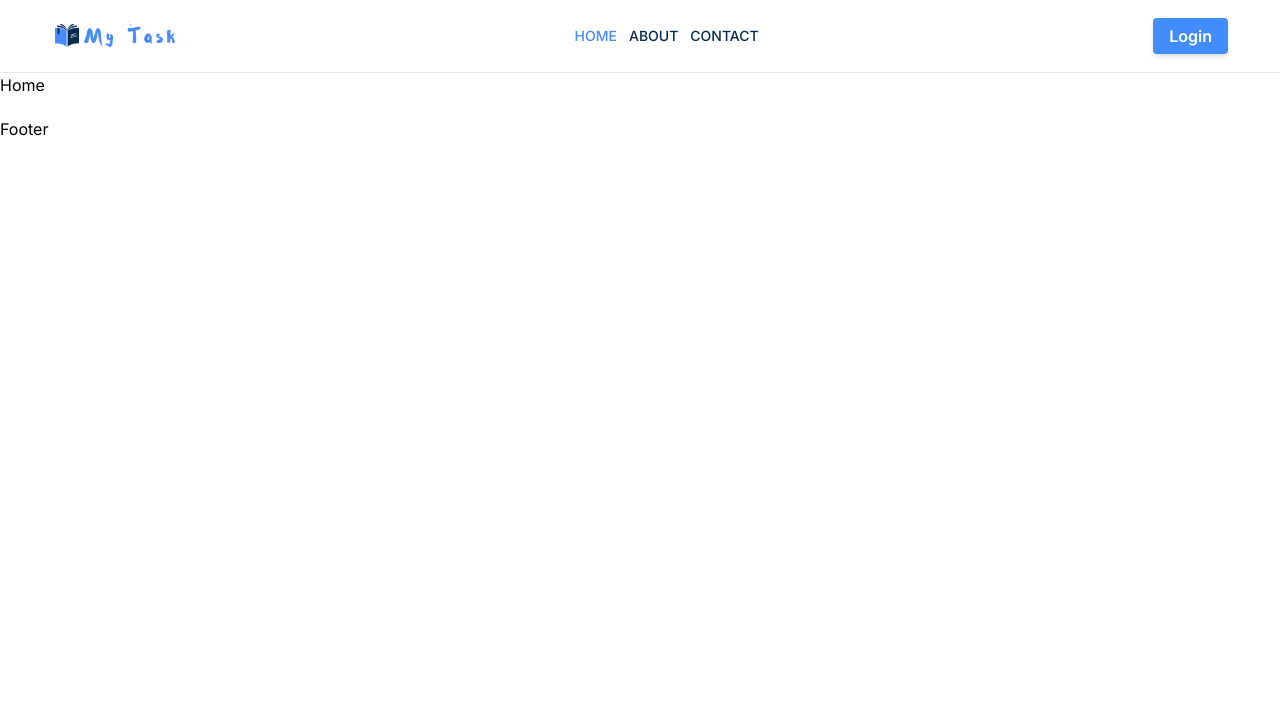
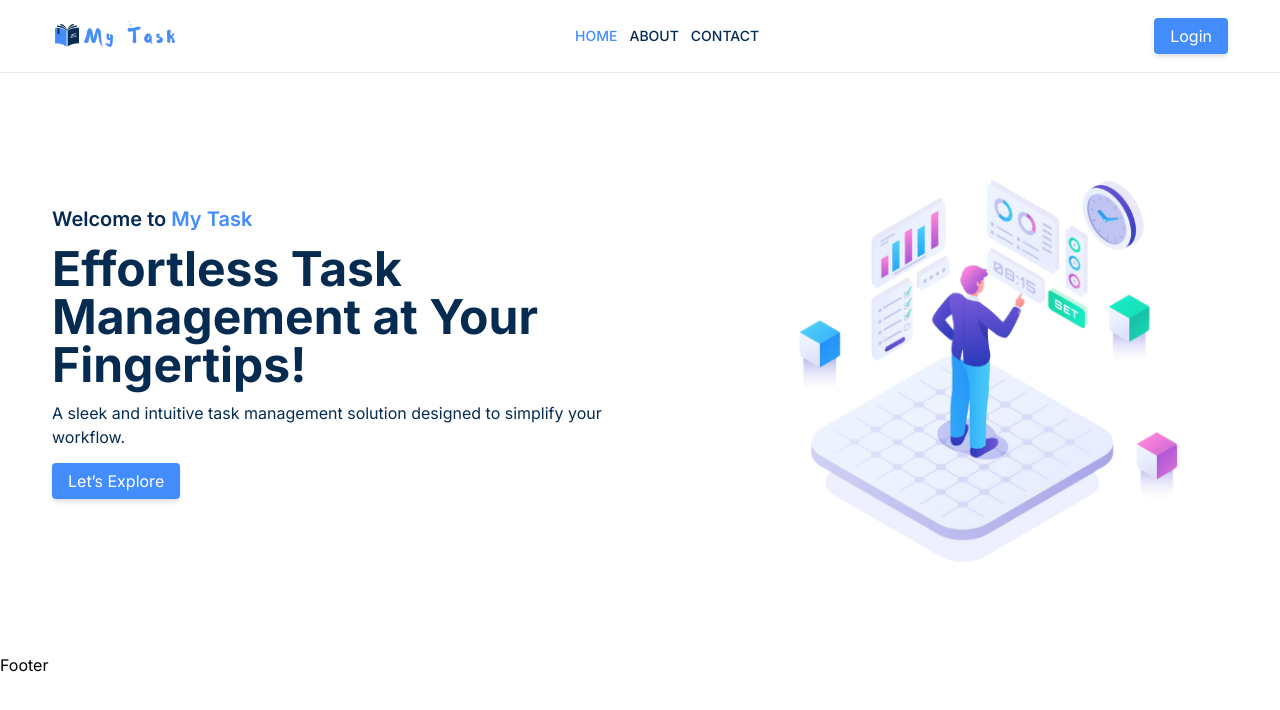
Before and after one commit to md-ali-0/my-task, a React (Vite) app: page / in a window 1280 px wide. Shown: the top 710 px of the page. Built offline with nearby package versions, Linux system fonts and the light colour scheme.

Commit message:
Banner Section Added

```diff
--- a/index.html
+++ b/index.html
@@ -1,11 +1,15 @@
 <!DOCTYPE html>
 <html lang="en">
     <head>
+        <!-- Meta Data -->
         <meta charset="UTF-8" />
+        <!-- Fevicon -->
         <link rel="icon" type="image/svg+xml" href="/favicon.svg" />
         <meta name="viewport" content="width=device-width, initial-scale=1.0" />
+        <!-- Title -->
         <title>My Task</title>
     </head>
+    <!-- Body -->
     <body class="font-Inter">
         <div id="root"></div>
         <script type="module" src="/src/main.jsx"></script>
--- /dev/null
+++ b/src/Pages/Home/Banner.jsx
@@ -0,0 +1,31 @@
+import { Link } from "react-router-dom";
+import banner from "../../assets/banner.png";
+
+const Banner = () => {
+    return (
+        <div className="flex flex-col-reverse md:flex-row justify-between items-center py-10">
+            <div className="md:w-1/2 space-y-3">
+                <h4 className="text-sm text-secondary md:text-xl font-semibold">
+                    Welcome to <span className="text-primary">My Task</span>
+                </h4>
+                <h3 className="text-xl text-secondary md:text-5xl font-bold">
+                    Effortless Task Management at Your Fingertips!
+                </h3>
+                <p className="text-secondary">
+                    A sleek and intuitive task management solution designed to
+                    simplify your workflow.
+                </p>
+                <div className="py-2">
+                    <Link to="/login" className="btn btn-primary">
+                        Let’s Explore
+                    </Link>
+                </div>
+            </div>
+            <div>
+                <img className="w-[480px]" src={banner} alt="" />
+            </div>
+        </div>
+    );
+};
+
+export default Banner;
--- a/src/Pages/Home/Home.jsx
+++ b/src/Pages/Home/Home.jsx
@@ -1,7 +1,13 @@
+import Container from "../../components/Container";
+import Banner from "./Banner";
+
 const Home = () => {
     return (
+        // Main
         <main>
-            Home
+            <Container>
+                <Banner />
+            </Container>
         </main>
     );
 };
--- a/src/index.css
+++ b/src/index.css
@@ -1,4 +1,4 @@
-@import url('https://fonts.googleapis.com/css2?family=Inter:wght@400;500;600;700;800;900&display=swap');
+@import url("https://fonts.googleapis.com/css2?family=Inter:wght@400;500;600;700;800;900&display=swap");
 
 @tailwind base;
 @tailwind components;
@@ -6,16 +6,16 @@
 
 @layer components {
     .btn {
-        @apply py-2 px-4 font-semibold rounded shadow-md focus:outline-none
+        @apply py-2 px-4 my-2 rounded shadow-md focus:outline-none;
     }
     .btn-primary {
-        @apply bg-primary text-white
+        @apply bg-primary text-white;
     }
     .form-input {
-        @apply block w-full rounded border bg-gray-100 border-gray-300 py-1.5 px-3 text-gray-900 shadow-sm  placeholder:text-gray-400 right-0 outline-none sm:text-sm sm:leading-6
+        @apply block w-full rounded border bg-gray-100 border-gray-300 py-1.5 px-3 text-gray-900 shadow-sm  placeholder:text-gray-400 right-0 outline-none sm:text-sm sm:leading-6;
     }
 }
 
 .active {
-    @apply text-primary
+    @apply text-primary;
 }
```
Also changed, not shown: src/Layout/Main/Header.jsx (+8 -1 lines), src/assets/banner.png (added).
